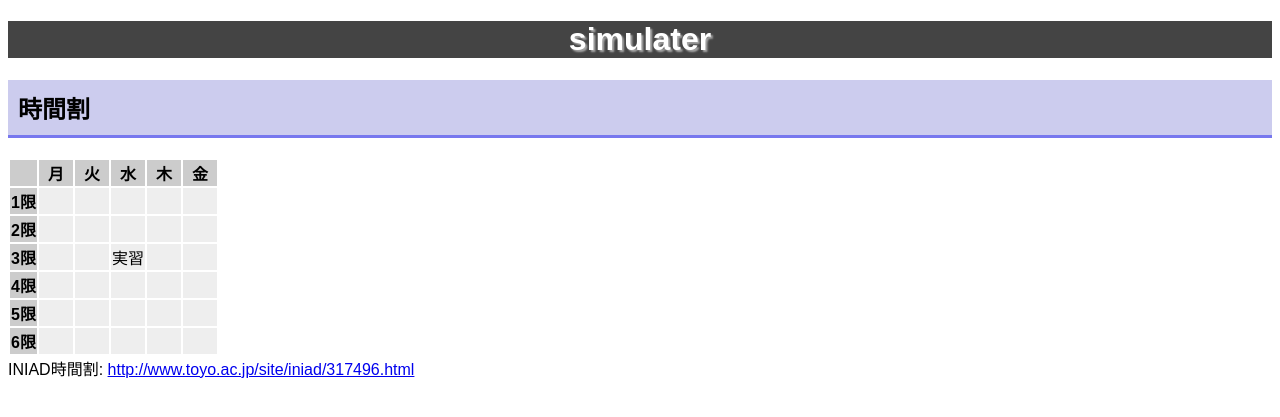
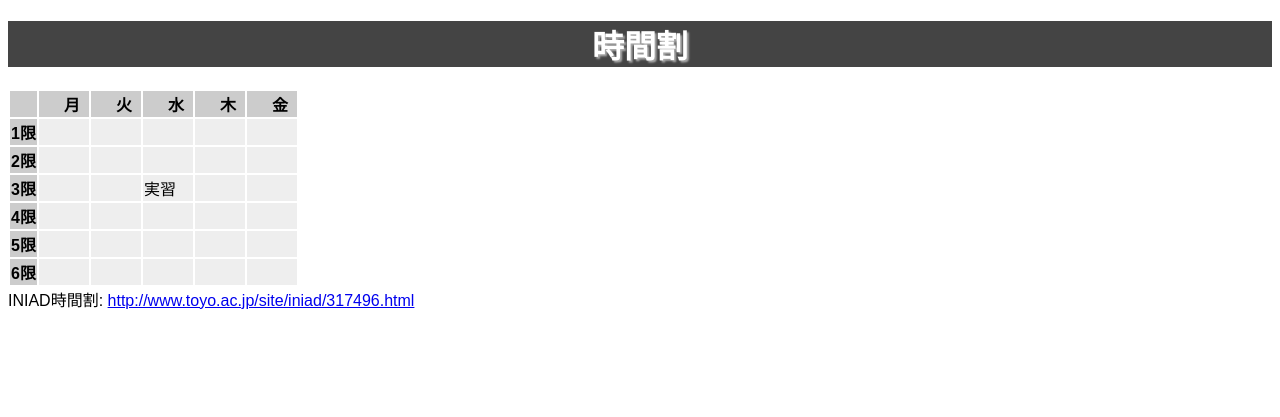
Before and after one commit to KenkenAbe/I-have-overslept, a Django app: template table/templates/timetable.html in a window 1280 px wide. Shown: the top 417 px of the page. Run offline with Django 3.2, Linux system fonts and the light colour scheme; the template is opened without the code that fills it, so the values that code supplies are empty.

Commit message:
余計な文言の削除

```diff
--- a/table/templates/timetable.html
+++ b/table/templates/timetable.html
@@ -9,25 +9,24 @@
 </head>
 
 <body>
-    <h1>simulater</h1>
-    <h2>時間割</h2>
+    <h1>時間割</h1>
     <table>
         <tr class="week">
             <th>　</th>
             <th>
-                月
+                　月
             </th>
             <th>
-                火
+                　火
             </th>
             <th>
-                水
+                　水
             </th>
             <th>
-                木
+                　木
             </th>
             <th>
-                金
+                　金
             </th>
         </tr>
         <tr>
```
